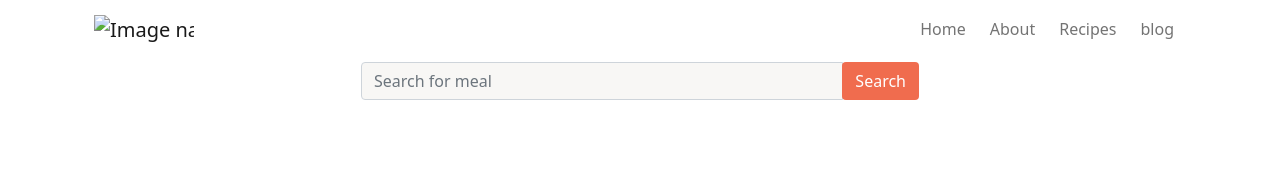
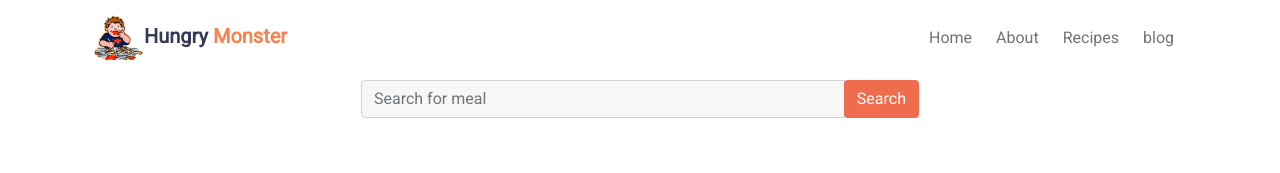
Before and after one commit to mozibrishu/hungry-monster, a plain HTML site: page index.html in a window 1280 px wide. Drawn offline with Linux system fonts and the light colour scheme.

Commit message:
favicon & logo Added

```diff
--- a/css/style.css
+++ b/css/style.css
@@ -1,3 +1,15 @@
+body{
+    margin: 0;
+    font-family: 'Roboto', sans-serif;
+}
+#title-full{
+    color: #363958;
+    font-weight: 700;
+}
+#title-monster{
+    color: #FA804C;
+}
+
 #input-meal-name{
     background-color: #F8F7F5
 }
--- a/index.html
+++ b/index.html
@@ -8,6 +8,9 @@
     <link rel="stylesheet" href="css/bootstrap.min.css">
     <link rel="stylesheet" href="css/style.css">
     <link rel="stylesheet" href="css/all.min.css">
+    <link rel="shortcut icon" href="images/favicon.ico" type="image/x-icon">
+    <link rel="preconnect" href="https://fonts.gstatic.com">
+    <link href="https://fonts.googleapis.com/css2?family=Roboto&display=swap" rel="stylesheet">
 </head>
 
 <body>
@@ -15,7 +18,7 @@
         <!-- navbar -->
         <nav class="container navbar navbar-expand-lg navbar-light pt-2">
             <div class="container-fluid">
-                <a class="navbar-brand me-auto" href="#"><img src="" width="100em" alt="Image nai"></a>
+                <a class="navbar-brand me-auto" href="#"><img src="images/Logo.png" width="50em" alt="Image nai"><span id="title-full">Hungry <span id="title-monster">Monster</span></span></a>
                 <button class="navbar-toggler" type="button" data-bs-toggle="collapse"
                     data-bs-target="#navbarNavAltMarkup" aria-controls="navbarNavAltMarkup" aria-expanded="false"
                     aria-label="Toggle navigation">
```
Also changed, not shown: images/Logo.png (added), images/favicon.ico (added).
